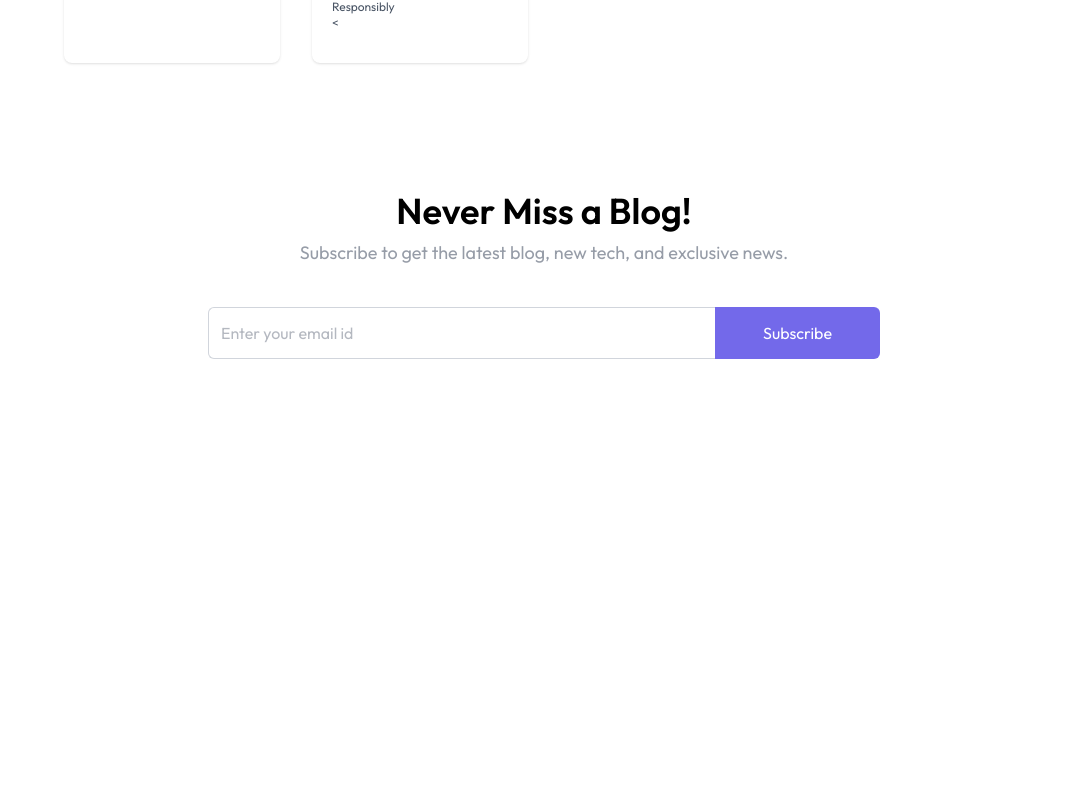
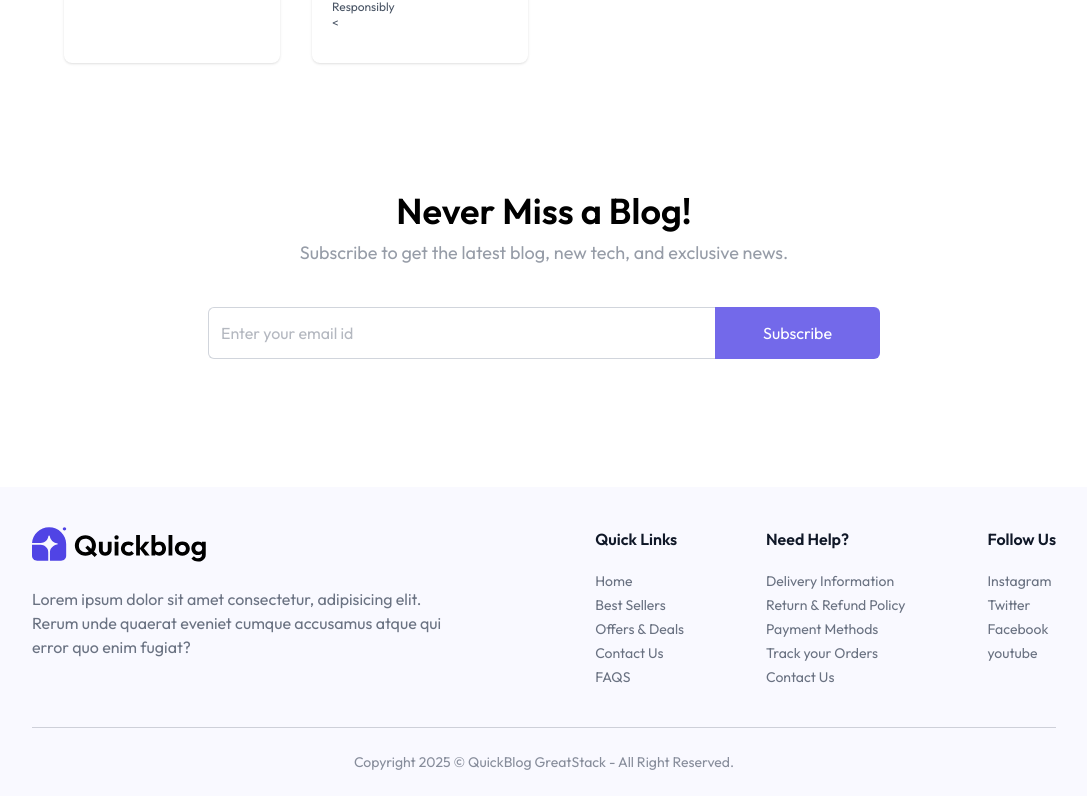
Before and after one commit to IbadKhan578/QuickBlog, a React (Vite) app in the folder client/: page / in a window 1280 px wide. Shown: the part 1644-2440 px from the top of the page, without its empty margins (96-1183 px from the left). Before the commit the page ends 2131 px from the top, so only its background shows below. Built offline with nearby package versions, Linux system fonts and the light colour scheme; the HTML template or start-up script is replaced by a standard one.

Commit message:
Added footer

```diff
--- /dev/null
+++ b/client/src/components/Footer.jsx
@@ -0,0 +1,55 @@
+import React from 'react'
+import {assets} from '../assets/assets.js';
+
+function Footer() {
+  return (
+    <div className='px-6 sm:px-16 lg:px24 xl:px-32 bg-primary/3'>
+        <div className='flex flex-col md:flex-row gap-10 items-start justify-between py-10 border-b border-gray-500/30 text-gray-500'>
+           <div>
+            <img src={assets.logo} className='w-32 sm:w-44' alt="" />
+            <p className='max-w-[410px] mt-6'>Lorem ipsum dolor sit amet consectetur, adipisicing elit. Rerum unde quaerat eveniet cumque accusamus atque qui error quo enim fugiat?</p>
+           </div>
+           <div className='flex flex-wrap justify-between w-full md:w-[45%] gap-5' >
+            <div>
+                <h3 className='font-semibold text-base text-gray-900 md:mb-5 mb-2' >Quick Links</h3>
+                 <ul className='text-sm space-y-1'>
+                    <li > <a className='hover:underline transition cursor-pointer' href="#">Home</a></li>
+                    <li ><a className='hover:underline transition cursor-pointer' href="#">Best Sellers</a>    </li>
+                    <li ><a className='hover:underline transition cursor-pointer' href="#">Offers & Deals    </a>    </li>
+                    <li ><a className='hover:underline transition cursor-pointer' href="#">Contact Us    </a>    </li>
+                    <li ><a className='hover:underline transition cursor-pointer' href="#">FAQS         </a>   </li>
+                </ul>
+            </div>
+
+              <div>
+                <h3 className='font-semibold text-base text-gray-900 md:mb-5 mb-2' >Need Help?</h3>
+                <ul className='text-sm space-y-1'>
+                    <li > <a className='hover:underline transition cursor-pointer' href="#">Delivery Information</a></li>
+                    <li ><a className='hover:underline transition cursor-pointer' href="#">Return & Refund Policy</a>    </li>
+                    <li ><a className='hover:underline transition cursor-pointer' href="#">Payment Methods      </a>    </li>
+                    <li ><a className='hover:underline transition cursor-pointer' href="#">Track your Orders    </a>    </li>
+                    <li ><a className='hover:underline transition cursor-pointer' href="#">Contact Us           </a>   </li>
+                </ul>
+            </div>
+
+              <div>
+                <h3 className='font-semibold text-base text-gray-900 md:mb-5 mb-2' >Follow Us</h3>
+                <ul className='text-sm space-y-1'>
+                    <li > <a className='hover:underline transition cursor-pointer' href="#">Instagram</a></li>
+                    <li ><a className='hover:underline transition cursor-pointer' href="#">Twitter</a>    </li>
+                    <li ><a className='hover:underline transition cursor-pointer' href="#">Facebook      </a>    </li>
+                    <li ><a className='hover:underline transition cursor-pointer' href="#">youtube   </a>    </li>
+                </ul>
+            </div>
+
+           </div>
+
+        </div>
+
+        <p className='py-6 text-center text-sm md-base text-gray-500/80'>Copyright 2025 © QuickBlog GreatStack - All Right Reserved.</p>
+
+    </div>
+  )
+}
+
+export default Footer
--- a/client/src/pages/Home.jsx
+++ b/client/src/pages/Home.jsx
@@ -4,6 +4,7 @@ import Header from '../components/Header'
 import Bloglist from '../components/bloglist'
 import Blogcard from '../components/Blogcard'
 import Newsletter from '../components/Newsletter'
+import Footer from '../components/Footer'
 
 function Home() {
   return (
@@ -12,6 +13,8 @@ function Home() {
     <Header />
     <Bloglist />
     <Newsletter />
+    <Footer />
+
     </>
   )
 }
```
